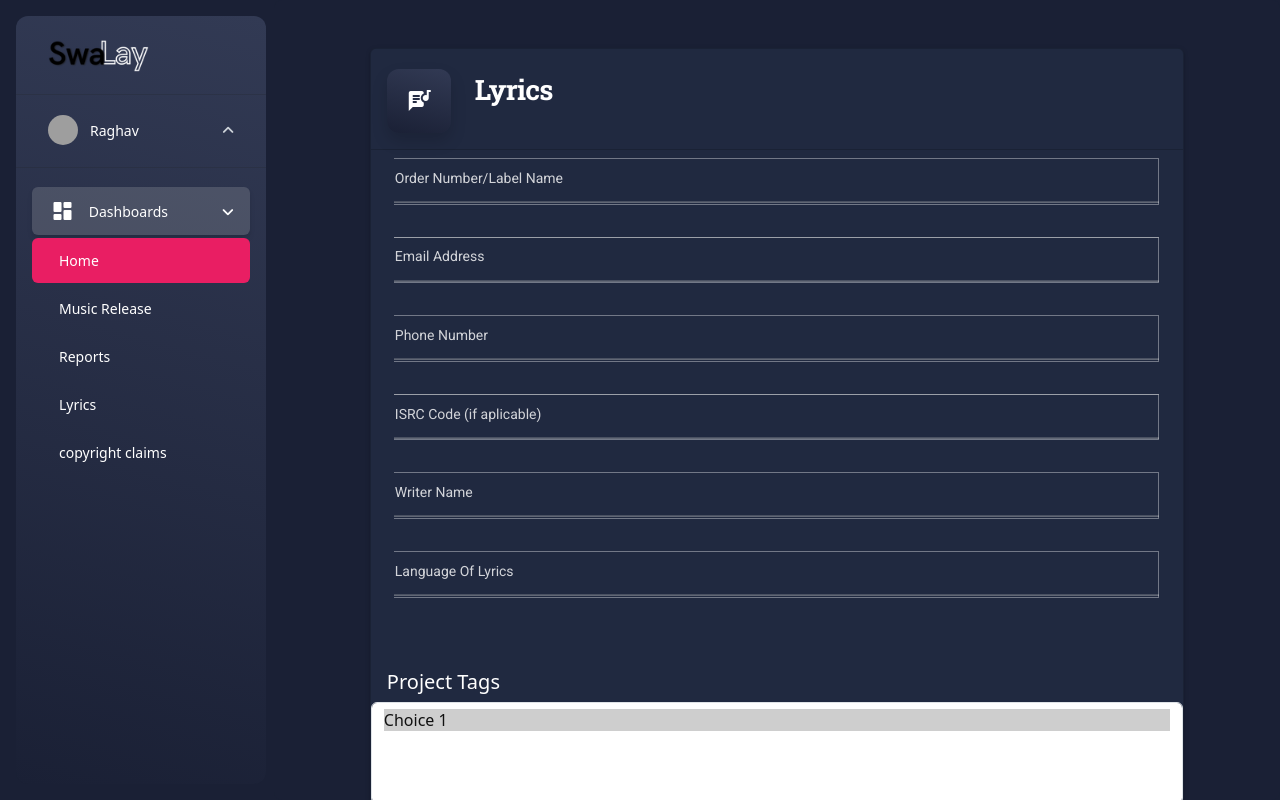
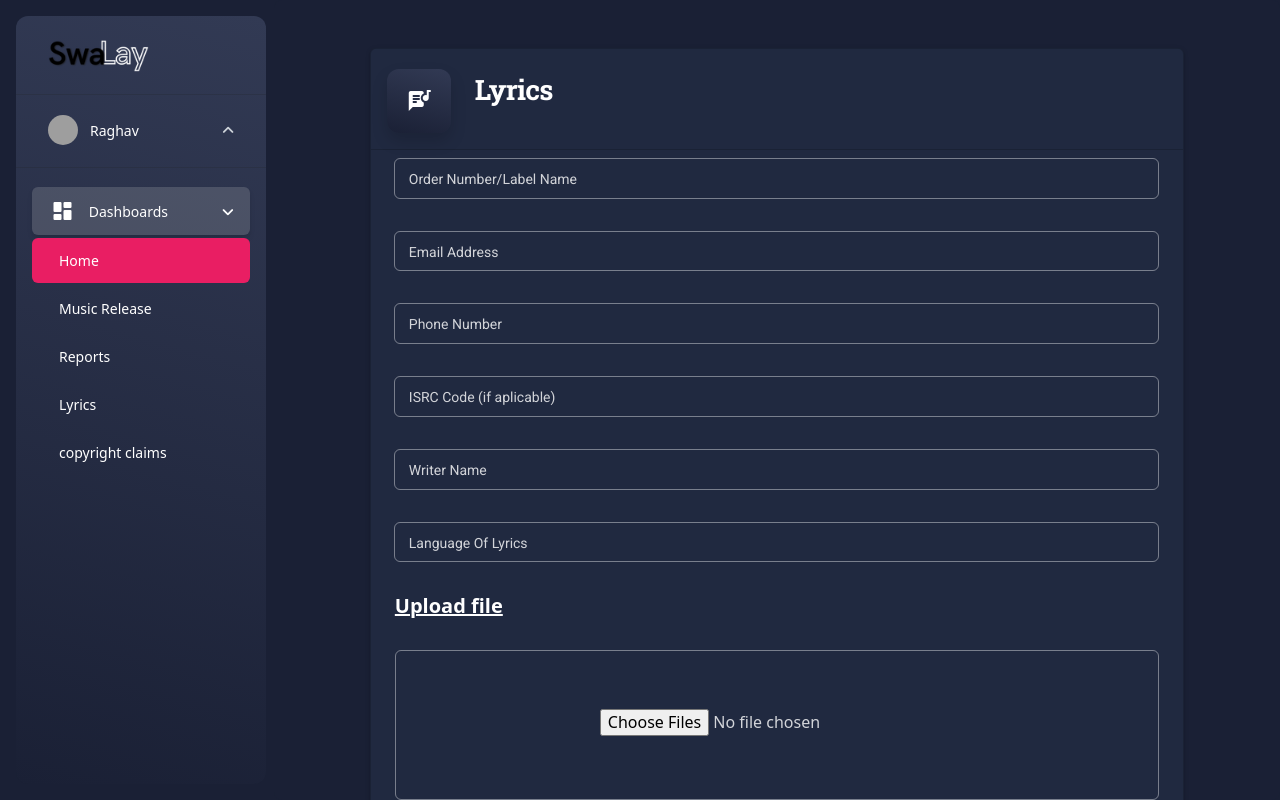
Before and after one commit to harsh-webk22/swalay_frontend, a React (Create React App) app: page /lyrics in a window 1280 px wide. Built offline with nearby package versions, Linux system fonts and the light colour scheme; grey boxes are pictures that could not be loaded.

Commit message:
add Lyrics fix

```diff
--- a/src/component/Client/Lyrics/index.js
+++ b/src/component/Client/Lyrics/index.js
@@ -25,7 +25,7 @@ const Lyrics = () => {
                   </h3>
                 </div>
                 <div className="card-body pt-2">
-                  <div className="input-group input-group-dynamic">
+                  <div className="input-group input-group-outline">
                     <label for="projectName" className="form-label">
                       Order Number/Label Name
                     </label>
@@ -37,7 +37,7 @@ const Lyrics = () => {
                   </div>
                 </div>
                 <div className="card-body pt-2">
-                  <div className="input-group input-group-dynamic">
+                  <div className="input-group input-group-outline ">
                     <label for="projectName" className="form-label">
                       Email Address
                     </label>
@@ -49,7 +49,7 @@ const Lyrics = () => {
                   </div>
                 </div>
                 <div className="card-body pt-2">
-                  <div className="input-group input-group-dynamic">
+                  <div className="input-group input-group-outline">
                     <label for="projectName" className="form-label">
                       Phone Number
                     </label>
@@ -61,7 +61,7 @@ const Lyrics = () => {
                   </div>
                 </div>
                 <div className="card-body pt-2">
-                  <div className="input-group input-group-dynamic">
+                  <div className="input-group input-group-outline ">
                     <label for="projectName" className="form-label">
                       ISRC Code (if aplicable)
                     </label>
@@ -73,7 +73,7 @@ const Lyrics = () => {
                   </div>
                 </div>
                 <div className="card-body pt-2">
-                  <div className="input-group input-group-dynamic">
+                  <div className="input-group input-group-outline">
                     <label for="projectName" className="form-label">
                       Writer Name
                     </label>
@@ -85,7 +85,7 @@ const Lyrics = () => {
                   </div>
                 </div>
                 <div className="card-body pt-2">
-                  <div className="input-group input-group-dynamic">
+                  <div className="input-group input-group-outline">
                     <label for="projectName" className="form-label">
                       Language Of Lyrics
                     </label>
@@ -97,35 +97,19 @@ const Lyrics = () => {
                   </div>
                 </div>
 
-
-
-                <label className="mt-5 form-label h5 ms-3">Project Tags</label>
-                <select
-                  className="form-control"
-                  name="choices-multiple-remove-button"
-                  id="choices-multiple-remove-button"
-                  multiple
-                >
-                  <option value="Choice 1" selected>
-                    Choice 1
-                  </option>
-                  <option value="Choice 2">Choice 2</option>
-                  <option value="Choice 3">Choice 3</option>
-                  <option value="Choice 4">Choice 4</option>
-                </select>
-
-                <div className="input-group input-group-dynamic mt-4 ms-3 ">
-                  <label className="form-label  h5 mt-3">
+                <label className="form-label h5 ms-4 mt-2 ">
                     <u>
                       <b>Upload file</b>
                     </u>
                   </label>
+
+                <div className="input-group input-group-outline">
                   <form
                     action="/file-upload"
-                    className="form-control dropzone mt-7"
+                    className="form-control dropzone  m-4 "
                     id="dropzone"
                   >
-                    <div className="fallback">
+                    <div className="fallback mt-5 ms-10">
                       <input name="file" type="file" multiple />
                     </div>
                   </form>
@@ -134,14 +118,14 @@ const Lyrics = () => {
                   <button
                     type="button"
                     name="button"
-                    className="btn btn-light m-0"
+                    className="btn btn-light m-2 mb-3"
                   >
                     Cancel
                   </button>
                   <button
                     type="button"
                     name="button"
-                    className="btn bg-gradient-dark m-0 ms-2"
+                    className="btn bg-gradient-dark m-2 ms-4 mb-3"
                   >
                     Submit
                   </button>
@@ -175,7 +159,7 @@ const Lyrics = () => {
                   <li className="nav-item">
                     <a
                       href="https://www.swalay.talantoncore.in/"
-                      className="nav-link text-muted"
+                      className="nav-link text-light"
                       target="_blank"
                     >
                       Dashboard
@@ -184,7 +168,7 @@ const Lyrics = () => {
                   <li className="nav-item">
                     <a
                       href="https://www.swalay.talantoncore.in/"
-                      className="nav-link text-muted"
+                      className="nav-link text-light"
                       target="_blank"
                     >
                       About Us
@@ -193,7 +177,7 @@ const Lyrics = () => {
                   <li className="nav-item">
                     <a
                       href="https://www.swalay.talantoncore.in/swalay-merch"
-                      className="nav-link text-muted"
+                      className="nav-link text-light"
                       target="_blank"
                     >
                       Merch
@@ -202,7 +186,7 @@ const Lyrics = () => {
                   <li className="nav-item">
                     <a
                       href="https://www.swalay.talantoncore.in/pricing"
-                      className="nav-link pe-0 text-muted"
+                      className="nav-link pe-0 text-light"
                       target="_blank"
                     >
                       swalay
```
